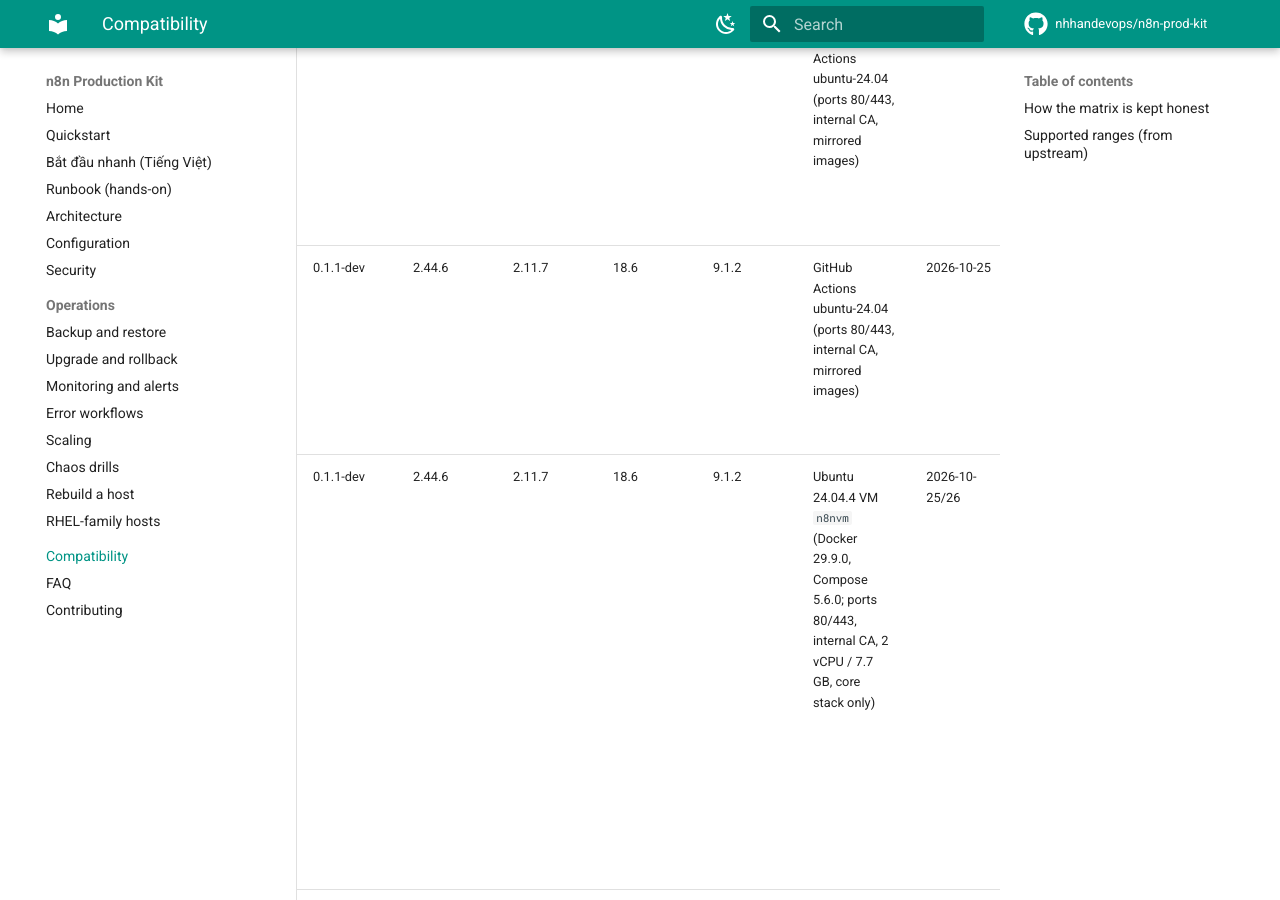
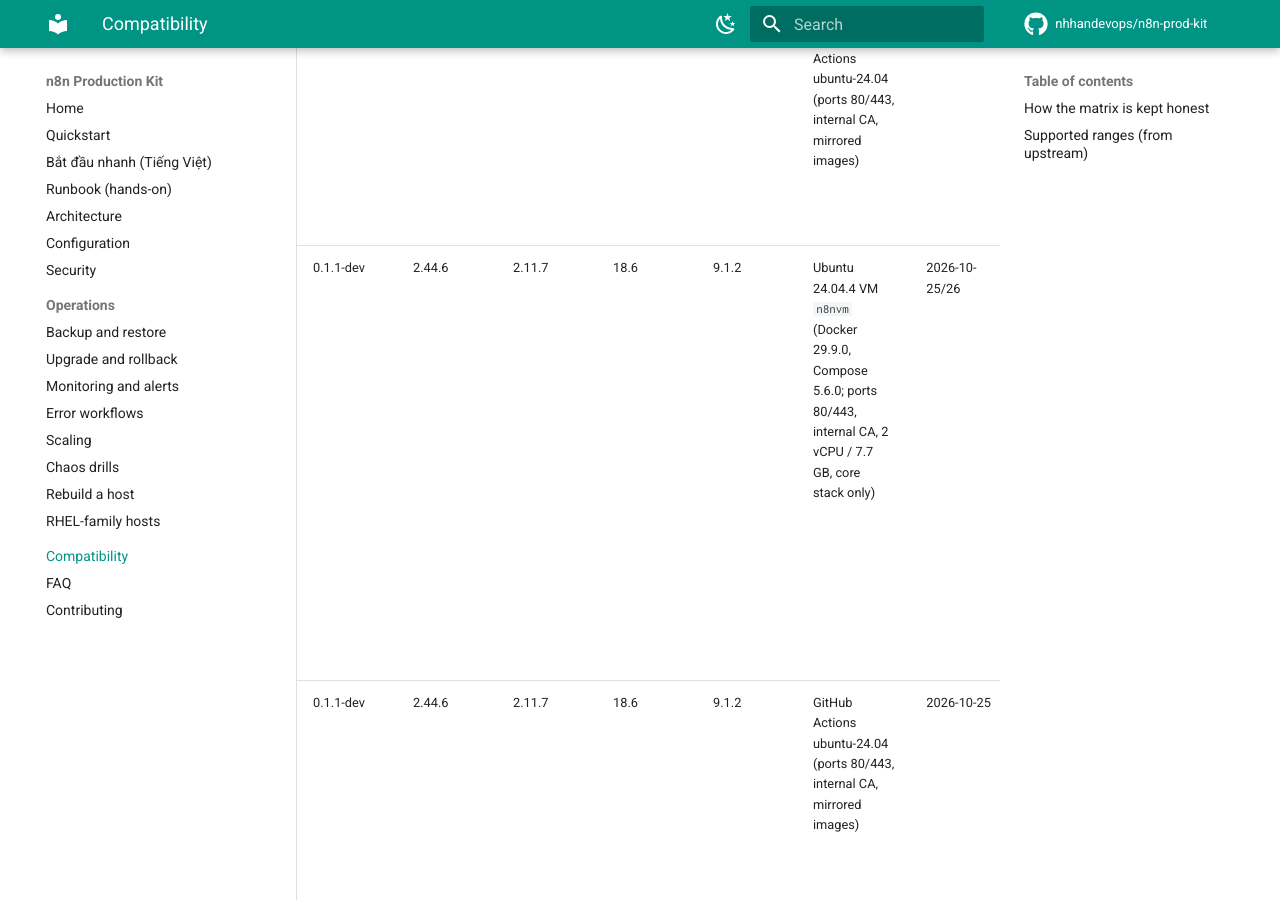
Before and after one commit to nhhandevops/n8n-prod-kit, an MkDocs documentation site: the page built from docs/compat.md, in a window 1280 px wide and 900 px high, scrolled down 793 px. Built offline with MkDocs 1.6.1 and Material for MkDocs 9.7.7, drawn with Linux system fonts in a browser that asks for light colours; comment, search, counter and statistics services are not loaded.

Commit message:
docs(compat): drop the 2.44.6 CI row duplicated by the rebase
Both sides of the rebase carried that row - main's with "no real-host run yet", this branch's with
"no public-host (ACME) run yet" after the VM run made the first wording wrong. Keeping both left the
table claiming two different things about one test run.

Co-Authored-By: Claude Opus 5 <noreply@anthropic.com>

```diff
--- a/docs/compat.md
+++ b/docs/compat.md
@@ -10,7 +10,6 @@ in this table — every row so far used an internal CA.
 |---|---|---|---|---|---|---|---|
 | 0.1.1-dev | 2.46.7 | 2.11.7 | 18.6 | 9.1.2 | Ubuntu 24.04.4 VM `n8nvm` (Docker 29.9.0, Compose 5.6.0; ports 80/443, internal CA, 2 vCPU / 7.7 GB, core stack only) | 2026-11-09 | `make upgrade` 2.44.6 → 2.46.7 ✅ (**22 migrations**; its verify step failed first on an expired internal leaf cert after 14 days powered off — `make restart SERVICE=caddy`, then `RESUME=1`) · 11/11 healthy · smoke ✅ · doctor ✅ no problems · version lock ✅ · restore test ✅ (3 s) |
 | 0.1.1-dev | 2.46.7 | 2.11.7 | 18.6 | 9.1.2 | GitHub Actions ubuntu-24.04 (ports 80/443, internal CA, mirrored images) | 2026-11-09 | lint ✅ · smoke ✅ ×2 + restore · upgrade drill ✅ (2.45.7 → pin: **17 migrations**, forced failure, restore-path rollback) · docs build ✅ · **no public-host (ACME) run yet** |
-| 0.1.1-dev | 2.44.6 | 2.11.7 | 18.6 | 9.1.2 | GitHub Actions ubuntu-24.04 (ports 80/443, internal CA, mirrored images) | 2026-10-25 | lint ✅ · smoke ✅ ×2 + restore · upgrade drill ✅ (2.43.8 → pin: 10 migrations, forced failure, restore-path rollback) · docs build ✅ · **no real-host run yet** |
 | 0.1.1-dev | 2.44.6 | 2.11.7 | 18.6 | 9.1.2 | Ubuntu 24.04.4 VM `n8nvm` (Docker 29.9.0, Compose 5.6.0; ports 80/443, internal CA, 2 vCPU / 7.7 GB, core stack only) | 2026-10-25/26 | `make upgrade` 2.42.4 → 2.44.6 ✅ (**24 migrations**) · smoke ✅ 9/9 (10-25) and **10/10 in 94 s** (10-26, with `10-error-workflow`) · doctor ✅ · backups and restore test to `/backups/local` ✅ · bundle format 2 round trip ✅ (files included, restored, uid 1000 kept) · `rotate-recovery-key` ✅ |
 | 0.1.1-dev | 2.44.6 | 2.11.7 | 18.6 | 9.1.2 | GitHub Actions ubuntu-24.04 (ports 80/443, internal CA, mirrored images) | 2026-10-25 | lint ✅ · smoke ✅ ×2 + restore · upgrade drill ✅ (2.43.8 → pin: 10 migrations, forced failure, restore-path rollback) · docs build ✅ · **no public-host (ACME) run yet** |
 | 0.1.0 | 2.42.4 | 2.11.7 | 18.6 | 9.1.2 | Ubuntu 24.04.4 VM (Docker 29.9.0, Compose 5.6.0; ports 80/443, internal CA, 2 vCPU / 7.7 GB) | 2026-10-10 | smoke ✅ 9/9 · chaos ✅ worker/redis/main · loadtest ✅ (200-job burst in 14 s, ~850 exec/min) · bootstrap ✅ |
```
